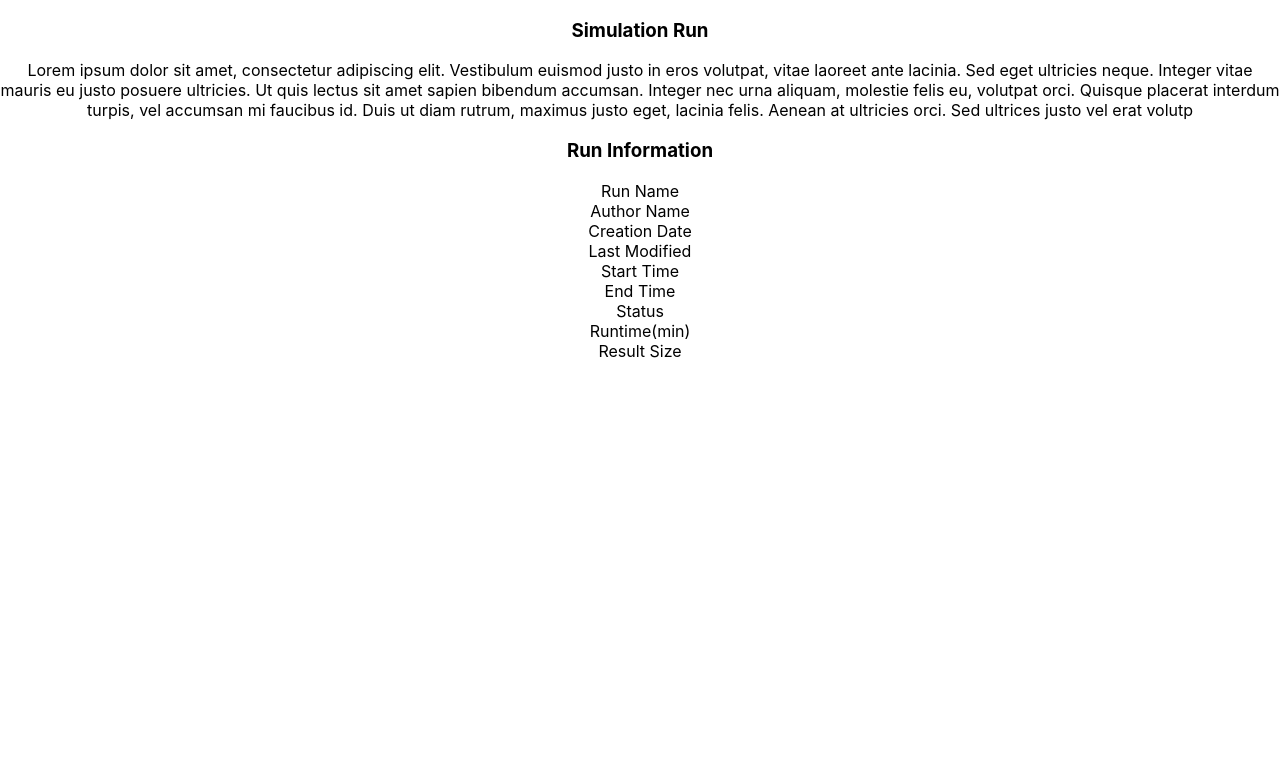
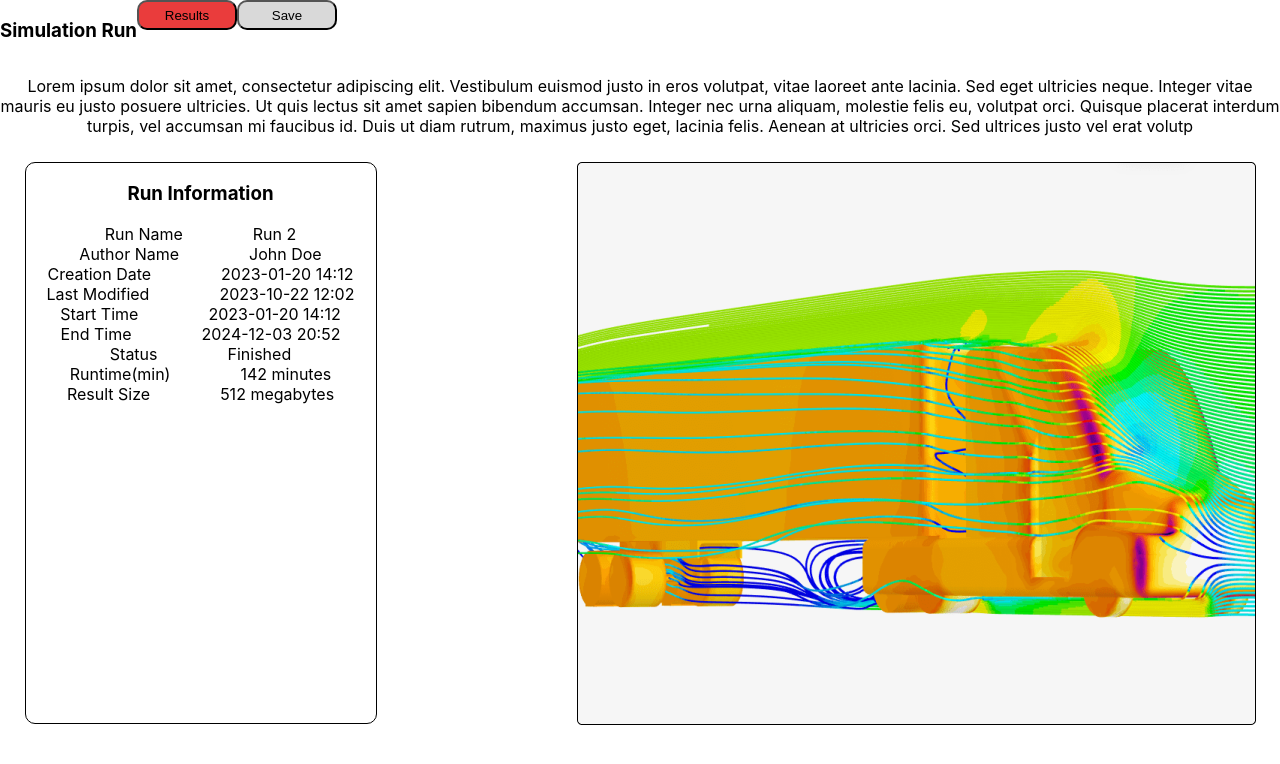
Before and after one commit to OntarioTechRacing/job_manager, a React (Create React App) app: page /simulation/run in a window 1280 px wide. Shown: the top 764 px of the page. Built offline with nearby package versions, Linux system fonts and the light colour scheme.

Commit message:
Updated Runs Page

```diff
--- a/src/App.css
+++ b/src/App.css
@@ -265,6 +265,62 @@
   border-radius:10px;
 }
 
+/* --------- RUN RESULTS ----------*/
+
+.simulationRuns-container{
+  display:flex;
+  flex-direction:row;
+  gap:100px;
+  justify-content:center;
+}
+
+.runsTitles-container{
+  display:flex;
+  flex-direction:row;
+}
+
+.runs-container{
+  width:350px;
+  height:560px;
+  border:1px solid black;
+  border-radius:10px;
+  gap:20px;
+}
+
+.buttons-container {
+
+}
+
+.run-container{
+  display:flex;
+  flex-direction:row;
+  gap:70px;
+  justify-content:center;
+}
+
+.results-btn{
+  height:30px;
+  width:100px;
+  background-color:#EA3C3C;
+  border-radius:10px;
+}
+
+.save-btn{
+  height:30px;
+  width:100px;
+  background-color:#D9D9D9;
+  border-radius:10px;
+}
+
+.run-information-container{
+  /* width:100px;
+  height:30px;
+  background-color:lightgray; */
+  /* border-radius:10px;
+  color:black;
+  border:1px solid black; */
+}
+
 /* --------- FORCE RESULTS ---------- */
 .force-results-title {
   display:flex;
--- a/src/Dashboard.jsx
+++ b/src/Dashboard.jsx
@@ -14,7 +14,6 @@ function Dashboard(){
             <div className="flex-container">
 
             <div className="dashboard-titles-container">
-
                 <div className="titles-container">
                 <div className="dashboard-titles">
                     <div><h2>Welcome to CFD Simulations</h2></div>
--- a/src/PostProcessing/Run.jsx
+++ b/src/PostProcessing/Run.jsx
@@ -1,9 +1,26 @@
+import '../App.css';
+import RunsImage from '../images/RunsImage.png';
+
 function Run(){
     return(
+
     <div>
+        <div className="runsTitles-container">
             <div>
                 <h3>Simulation Run</h3>
             </div>
+
+            <div className="buttons-container">
+                <button className="results-btn">
+                    Results
+                </button>
+
+                <button className="save-btn">
+                    Save
+                </button>
+            </div>
+        </div>
+
         <div>
             <p>
                 Lorem ipsum dolor sit amet, consectetur adipiscing elit. Vestibulum euismod justo in eros volutpat, vitae laoreet ante lacinia.
@@ -13,26 +30,69 @@ function Run(){
             </p>
         </div>
         <div>
-            <div>
-                <h3>Run Information</h3>
-                <div>Run Name</div>
-                <div>
-                    Author Name
+            <div className="simulationRuns-container">
+            <div className="runs-container">
+                <h3> Run Information </h3>
+                <div className="run-container">
+                    <div> Run Name </div>
+                    <div className="run-information-container"> Run 2 </div>
                 </div>
-                <div>Creation Date</div>
-                <div>Last Modified</div>
+
+                <div className="run-container">
+                    <div> Author Name </div>
+                    <div className="run-information-container"> John Doe </div>
+
+                </div>
+
+                <div className="run-container">
+                    <div> Creation Date </div>
+                    <div className="run-information-container"> 2023-01-20  14:12 </div>
+                </div>
+
+                <div className="run-container">
+                    <div> Last Modified </div>
+                    <div className="run-information-container"> 2023-10-22 12:02 </div>
+                </div>
+
+                <div className="run-container">
                     <div>Start Time</div>
+                    <div className="run-information-container"> 2023-01-20  14:12 </div>
+
+                </div>
+
+                <div className="run-container">
                     <div>End Time</div>
-                <div>
-                    Status
+                    <div className="run-information-container"> 2024-12-03 20:52 </div>
+
                 </div>
+
+                <div className="run-container">
+                    <div>Status</div>
+                    <div className="run-information-container"> Finished </div>
+
+                </div>
+
+                <div className="run-container">
                     <div>Runtime(min)</div>
+                    <div className="run-information-container"> 142 minutes </div>
+
+                </div>
+
+                <div className="run-container">
                     <div>Result Size</div>
+                    <div className="run-information-container"> 512 megabytes </div>
+                </div>
             </div>
 
             <div>
 
             </div>
+
+        <div>
+            <img src = {RunsImage}/>
+        </div>
+        </div>
+
         </div>
     </div>
 )
```
Also changed, not shown: src/images/RunsImage.png (added). Lines whose indentation alone changed are shown as unchanged.
